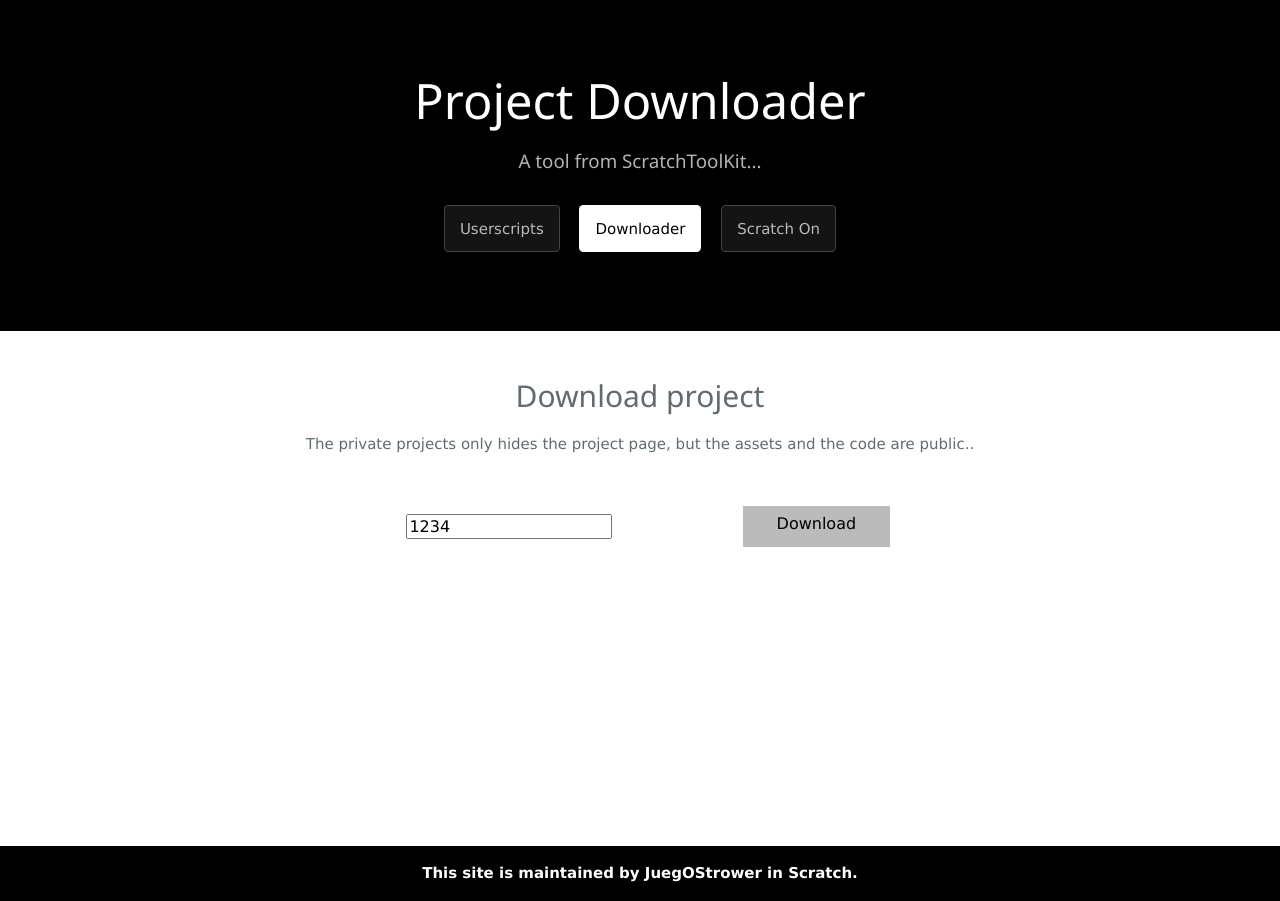
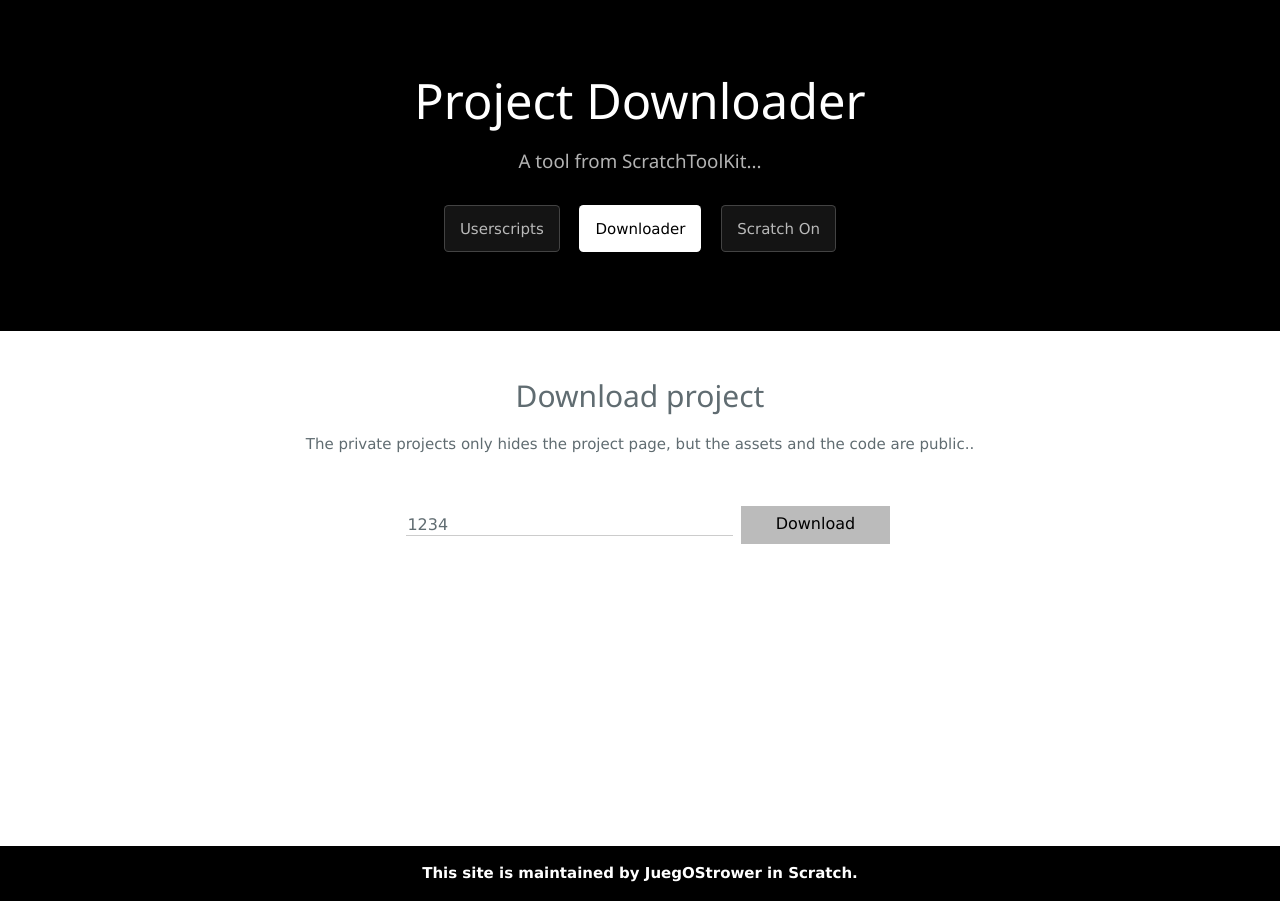
Before and after one commit to JuegOStrower/juegostrower.github.io, a Jekyll site: the page downloader/index.html, which Jekyll copies as it is, in a window 1280 px wide. Built offline with Jekyll 4.4.1, drawn with Linux system fonts in a browser that asks for light colours; nearby versions of some CDN libraries; comment, search, counter and statistics services are not loaded.

Commit message:
Update index.html

```diff
--- a/downloader/index.html
+++ b/downloader/index.html
@@ -40,8 +40,8 @@
             <th>What's the Project Id?</th>
 			<th id="downdirect" class="w3-right w3-small">Direct link</th>
           </tr>
-          <tr id="downinput" class="w3-white">
-            <td><input id="downproj" style="padding:1px" style="background-color:rgb(255, 255, 255)" type="text" value="1234"></td>
+          <tr id="downinput" style="background-color:rgb(255, 255, 255)">
+            <td><input id="downproj" style="padding:1px" class="w3-input" type="text" value="1234"></td>
             <td id="downnow" class="w3-gray w3-hover-indigo w3-center w3-button">Download</td>
 	</tr>
         </tbody></table>
```
